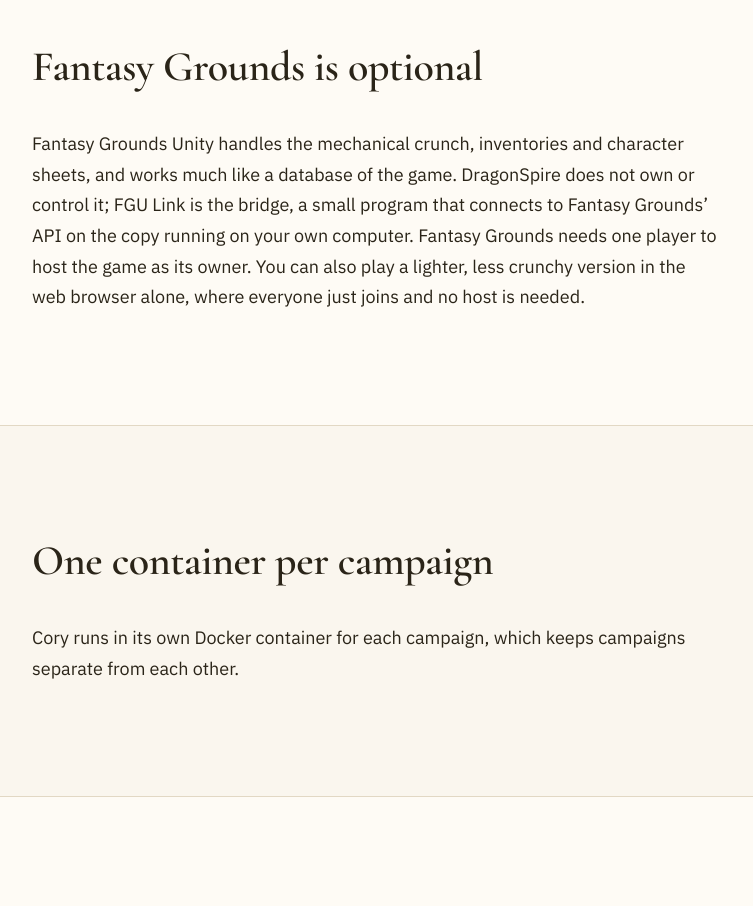
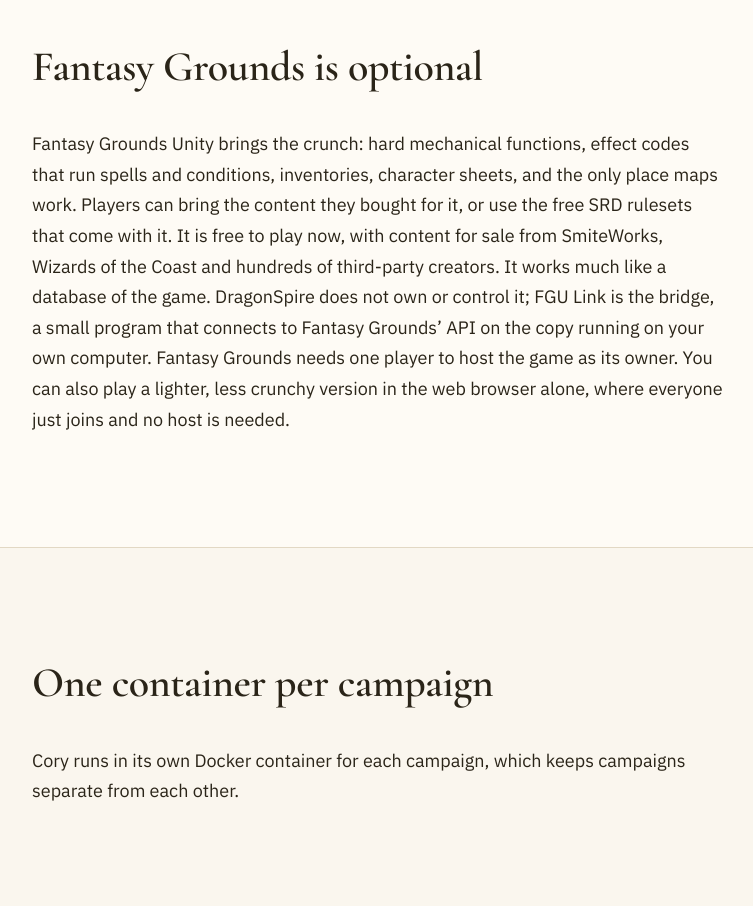
Before and after one commit to beanpotphotos/dragonspireinteractive.com, a plain HTML site: page technology.html in a window 1280 px wide. Shown: the part 3060-3966 px from the top of the page, without its empty margins (40-793 px from the left). Drawn offline with nearby package versions, Linux system fonts and the light colour scheme.

Commit message:
Explain what Fantasy Grounds brings; table-game framing on .io
Co-Authored-By: Claude Sonnet 5.5 <noreply@anthropic.com>

```diff
--- a/technology.html
+++ b/technology.html
@@ -269,7 +269,7 @@
       <div class="section-head">
         <h2 id="h-fg">Fantasy Grounds is optional</h2>
       </div>
-      <p class="cp-body">Fantasy Grounds Unity handles the mechanical crunch, inventories and character sheets, and works much like a database of the game. DragonSpire does not own or control it; FGU Link is the bridge, a small program that connects to Fantasy Grounds’ API on the copy running on your own computer. Fantasy Grounds needs one player to host the game as its owner. You can also play a lighter, less crunchy version in the web browser alone, where everyone just joins and no host is needed.</p>
+      <p class="cp-body">Fantasy Grounds Unity brings the crunch: hard mechanical functions, effect codes that run spells and conditions, inventories, character sheets, and the only place maps work. Players can bring the content they bought for it, or use the free SRD rulesets that come with it. It is free to play now, with content for sale from SmiteWorks, Wizards of the Coast and hundreds of third-party creators. It works much like a database of the game. DragonSpire does not own or control it; FGU Link is the bridge, a small program that connects to Fantasy Grounds’ API on the copy running on your own computer. Fantasy Grounds needs one player to host the game as its owner. You can also play a lighter, less crunchy version in the web browser alone, where everyone just joins and no host is needed.</p>
     </div>
   </section>
 
```
Also changed, not shown: product.html (+1 -1 lines).
